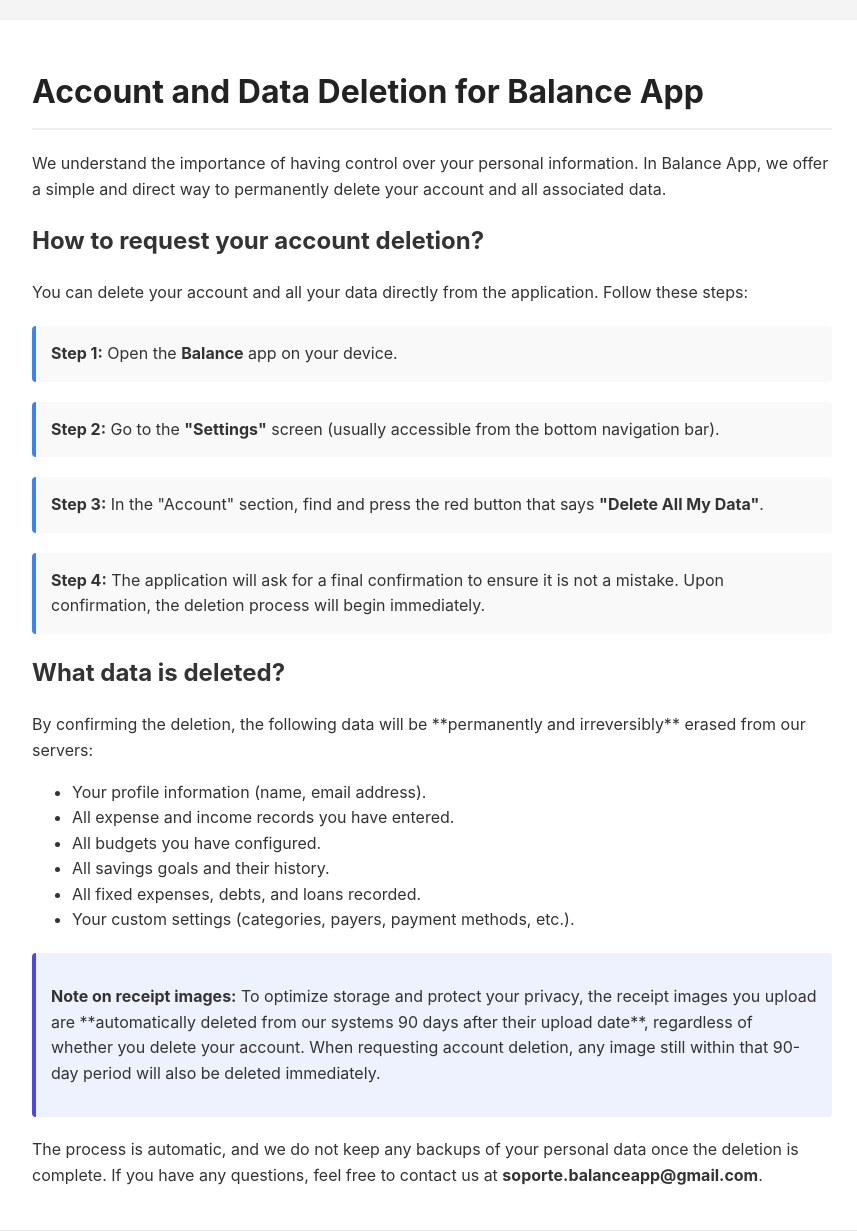
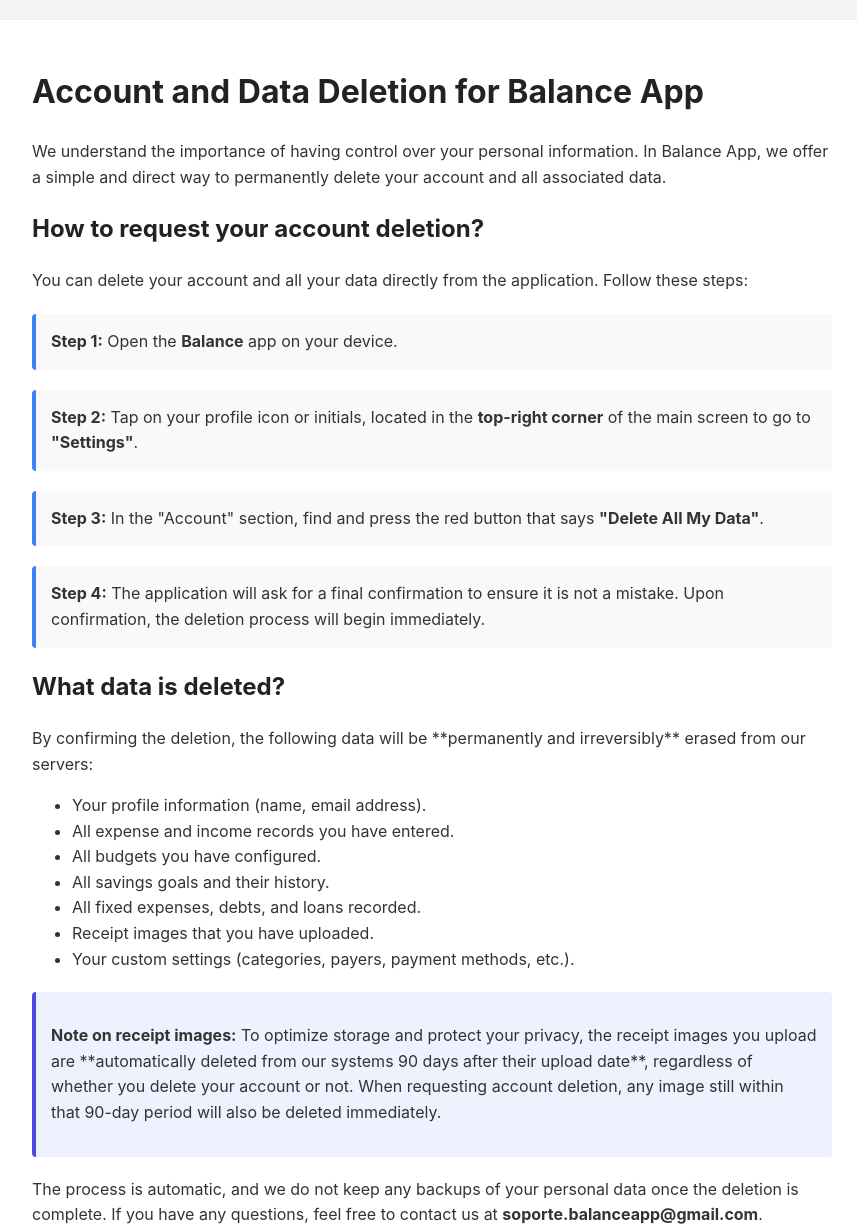
Before and after one commit to noelbermudezm-ui/balance-app-legal, a plain HTML site: page delete-account-en.html in a window 1280 px wide. Shown: the top 1231 px of the page, without its empty margins (208-1065 px from the left). Drawn offline with Linux system fonts and the light colour scheme.

Commit message:
Update delete-account-en.html

```diff
--- a/delete-account-en.html
+++ b/delete-account-en.html
@@ -7,8 +7,7 @@
     <style>
         body { font-family: -apple-system, BlinkMacSystemFont, "Segoe UI", Roboto, Helvetica, Arial, sans-serif; line-height: 1.6; color: #333; background-color: #f4f4f4; margin: 0; padding: 20px; }
         .container { max-width: 800px; margin: 0 auto; background-color: #fff; padding: 25px 40px; border-radius: 8px; box-shadow: 0 2px 5px rgba(0,0,0,0.1); }
-        h1 { color: #222; border-bottom: 2px solid #eee; padding-bottom: 10px; }
-        h2 { color: #333; }
+        h1, h2 { color: #222; }
         .step { background-color: #f9f9f9; border-left: 4px solid #3b82f6; padding: 15px; margin: 20px 0; border-radius: 4px; }
         .highlight { background-color: #eef2ff; border-left: 4px solid #4f46e5; padding: 15px; margin: 20px 0; border-radius: 4px; }
     </style>
@@ -31,7 +30,7 @@
             <strong>Step 1:</strong> Open the <strong>Balance</strong> app on your device.
         </div>
         <div class="step">
-            <strong>Step 2:</strong> Go to the <strong>"Settings"</strong> screen (usually accessible from the bottom navigation bar).
+            <strong>Step 2:</strong> Tap on your profile icon or initials, located in the <strong>top-right corner</strong> of the main screen to go to <strong>"Settings"</strong>.
         </div>
         <div class="step">
             <strong>Step 3:</strong> In the "Account" section, find and press the red button that says <strong>"Delete All My Data"</strong>.
@@ -50,12 +49,13 @@
             <li>All budgets you have configured.</li>
             <li>All savings goals and their history.</li>
             <li>All fixed expenses, debts, and loans recorded.</li>
+            <li>Receipt images that you have uploaded.</li>
             <li>Your custom settings (categories, payers, payment methods, etc.).</li>
         </ul>
 
         <div class="highlight">
             <p>
-                <strong>Note on receipt images:</strong> To optimize storage and protect your privacy, the receipt images you upload are **automatically deleted from our systems 90 days after their upload date**, regardless of whether you delete your account. When requesting account deletion, any image still within that 90-day period will also be deleted immediately.
+                <strong>Note on receipt images:</strong> To optimize storage and protect your privacy, the receipt images you upload are **automatically deleted from our systems 90 days after their upload date**, regardless of whether you delete your account or not. When requesting account deletion, any image still within that 90-day period will also be deleted immediately.
             </p>
         </div>
 
```
